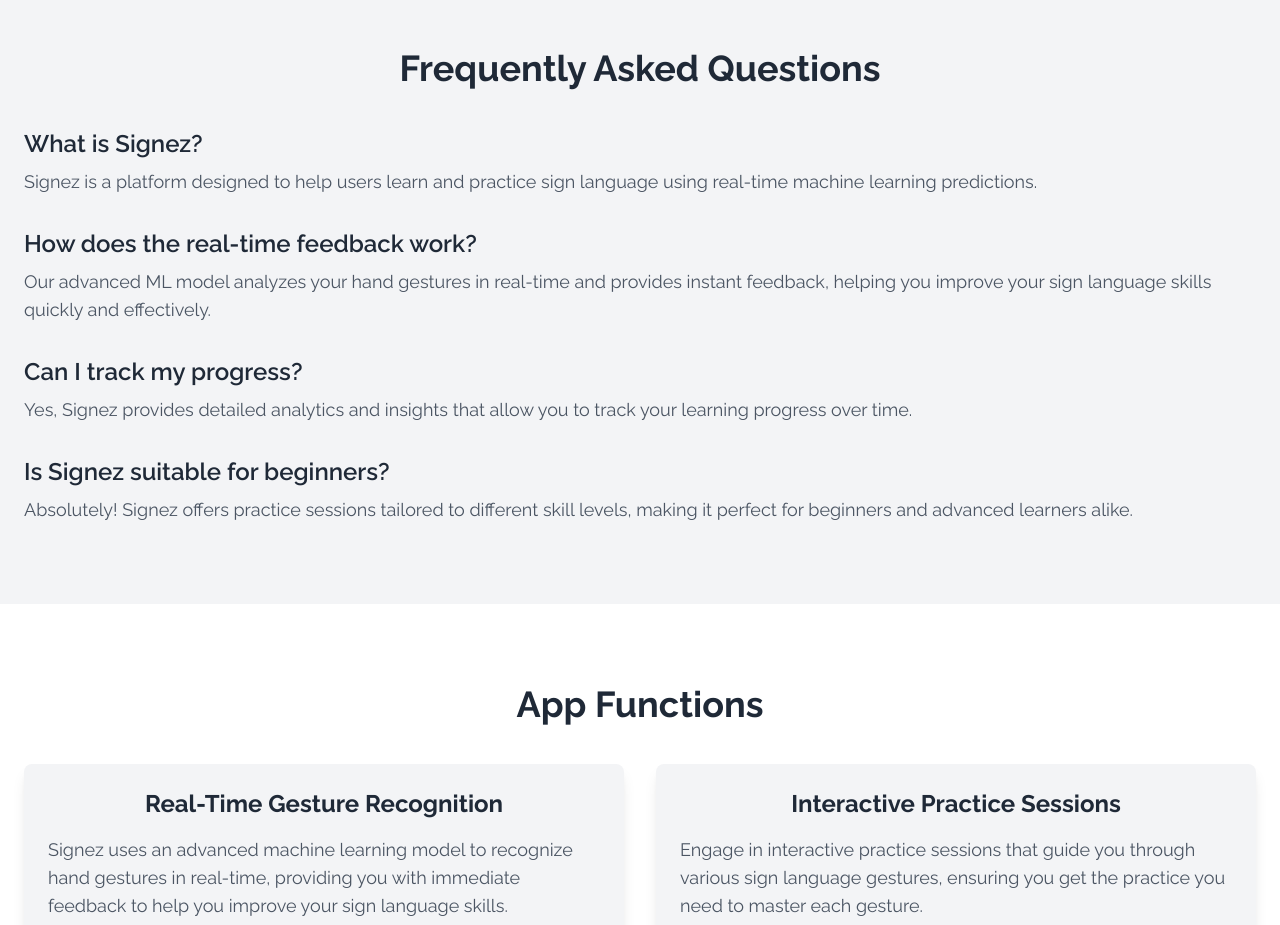
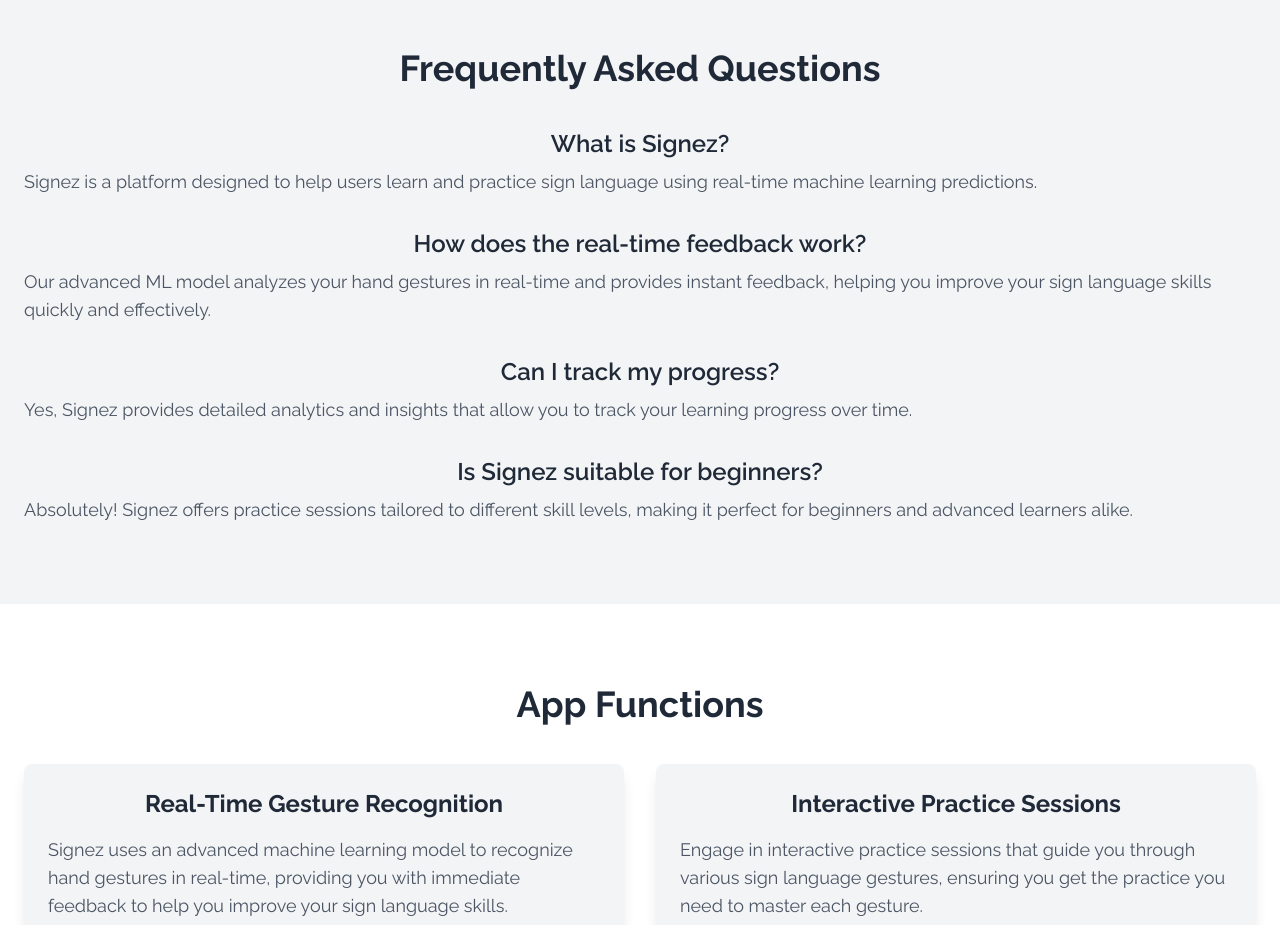
Before and after one commit to hasanpeal/Signez, a Next.js app in the folder client/: page /aboutus in a window 1280 px wide. Shown: the part 800-1725 px from the top of the page. Built offline with nearby package versions, Linux system fonts and the light colour scheme.

Commit message:
Text adjusted

```diff
--- a/client/app/aboutus/page.tsx
+++ b/client/app/aboutus/page.tsx
@@ -75,7 +75,7 @@ export default function AboutUs() {
           </h2>
           <div className="space-y-8">
             <div>
-              <h4 className="text-2xl font-semibold text-gray-800 mb-2">
+              <h4 className="text-2xl font-semibold text-gray-800 mb-2 text-center">
                 What is Signez?
               </h4>
               <p className="text-gray-600 text-lg">
@@ -84,7 +84,7 @@ export default function AboutUs() {
               </p>
             </div>
             <div>
-              <h4 className="text-2xl font-semibold text-gray-800 mb-2">
+              <h4 className="text-2xl font-semibold text-gray-800 mb-2 text-center">
                 How does the real-time feedback work?
               </h4>
               <p className="text-gray-600 text-lg">
@@ -94,7 +94,7 @@ export default function AboutUs() {
               </p>
             </div>
             <div>
-              <h4 className="text-2xl font-semibold text-gray-800 mb-2">
+              <h4 className="text-2xl font-semibold text-gray-800 mb-2 text-center">
                 Can I track my progress?
               </h4>
               <p className="text-gray-600 text-lg">
@@ -103,7 +103,7 @@ export default function AboutUs() {
               </p>
             </div>
             <div>
-              <h4 className="text-2xl font-semibold text-gray-800 mb-2">
+              <h4 className="text-2xl font-semibold text-gray-800 mb-2 text-center">
                 Is Signez suitable for beginners?
               </h4>
               <p className="text-gray-600 text-lg">
```
